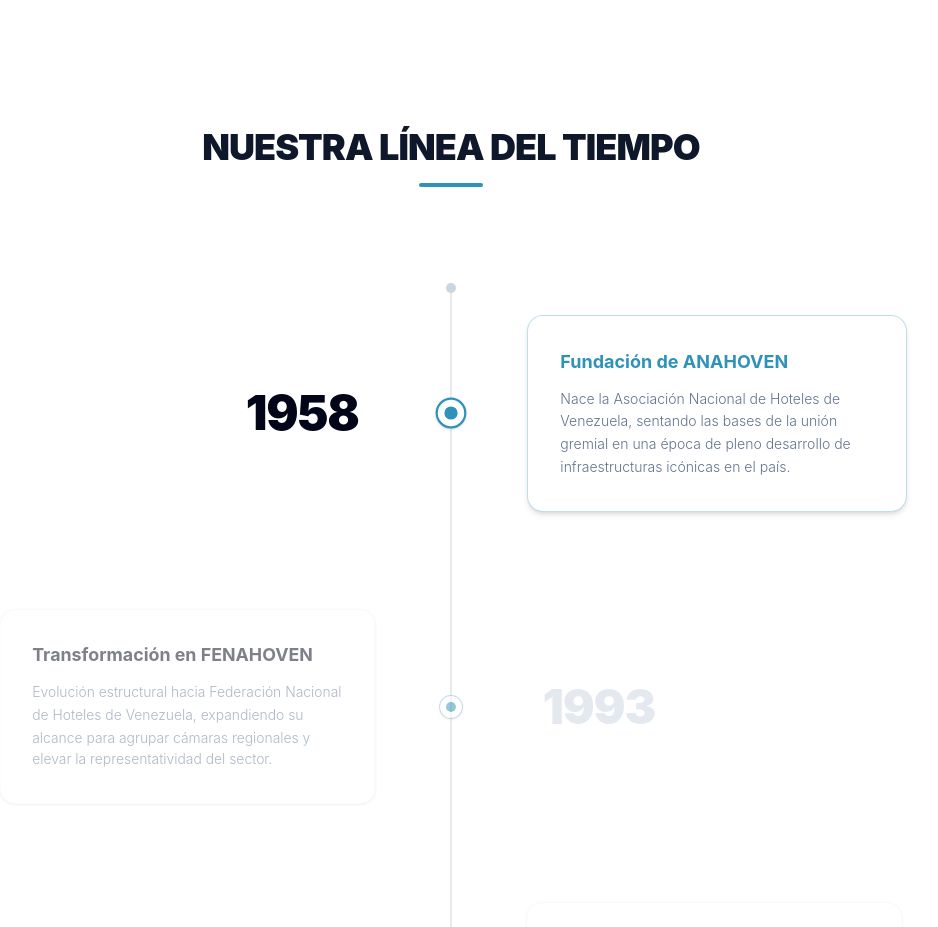
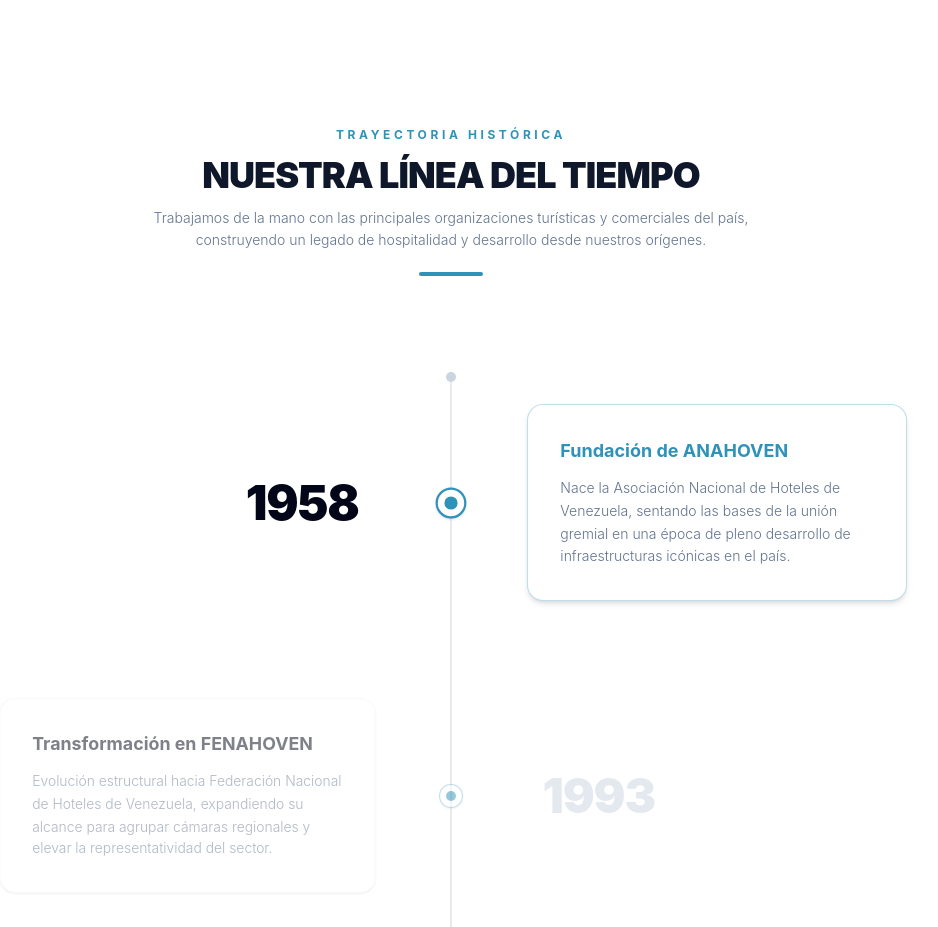
Before and after one commit to shirleybernaez-hub/fenahoven, a React (Vite) app: page /web in a window 1280 px wide. Shown: the part 880-1807 px from the top of the page, without its empty margins (189-1127 px from the left). Built offline with nearby package versions, Linux system fonts and the light colour scheme; the HTML template or start-up script is replaced by a standard one.

Commit message:
Timeline optimizado: Cabecera contextual restaurada e interactividad pulida

```diff
--- a/src/Web.jsx
+++ b/src/Web.jsx
@@ -170,14 +170,18 @@
         </div>
       </section>
 
-      {/* 4. SECCIÓN INFOGRAFÍA: TIMELINE INTERACTIVO REORDENADO DE ACUERDO AL FLUJO DE LECTURA */}
+      {/* 4. SECCIÓN INFOGRAFÍA: TIMELINE INTERACTIVO CON CABECERA RESTAURADA COMPLETAMENTE */}
       <section className="py-32 bg-[#FFFFFF] border-b border-slate-100 overflow-hidden">
         <div className="max-w-5xl mx-auto px-6">
 
-          {/* Cabecera de la sección */}
-          <div className="text-center mb-24">
+          {/* Cabecera de la sección con los textos informativos restaurados */}
+          <div className="text-center max-w-2xl mx-auto mb-24">
+            <span className="text-xs font-bold text-[#2F92B9] uppercase tracking-[0.3em] block mb-3">Trayectoria Histórica</span>
             <h2 className="text-3xl md:text-4xl font-black tracking-tight text-slate-900 uppercase">Nuestra Línea del Tiempo</h2>
-            <div className="w-16 h-1 bg-[#2F92B9] mx-auto mt-4 rounded-full" />
+            <p className="text-slate-500 mt-3 font-light text-sm leading-relaxed">
+              Trabajamos de la mano con las principales organizaciones turísticas y comerciales del país, construyendo un legado de hospitalidad y desarrollo desde nuestros orígenes.
+            </p>
+            <div className="w-16 h-1 bg-[#2F92B9] mx-auto mt-5 rounded-full" />
           </div>
 
           {/* Estructura del Timeline */}
@@ -194,9 +198,6 @@
 
             <div className="space-y-16 md:space-y-24 py-8 relative z-10">
               {timelineEvents.map((event, index) => {
-                // FLUJO NATURAL REORDENADO:
-                // Index 0 (1958): Año a la IZQUIERDA, Caja a la DERECHA (Lectura perfecta de corrido).
-                // Index 1 (1993): Año a la DERECHA, Caja a la IZQUIERDA.
                 const isLeftYear = index % 2 === 0;
                 const isItemActive = activeHito === index;
 
```
